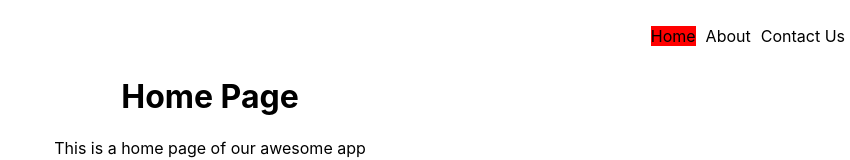
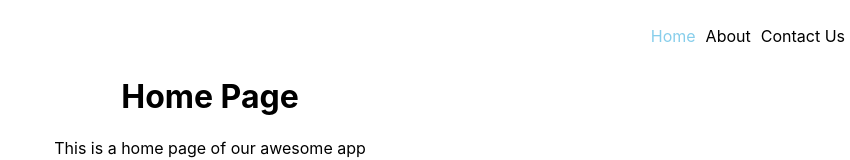
Before and after one commit to Ahmer-Siddiqui/React-Router-Dom6, a React (Create React App) app: page / in a window 1280 px wide. Shown: the top 160 px of the page, without its empty margins (430-1280 px from the left). Built offline with nearby package versions, Linux system fonts and the light colour scheme.

Commit message:
Active Link

```diff
--- a/src/App.css
+++ b/src/App.css
@@ -11,6 +11,9 @@
 .nav-bar-link:hover{
   color: green;
 }
+/* .navbar .active{
+  color: skyblue;
+} */
 .navbar li{
   display: inline-block;
   padding: 10px 5px;
--- a/src/components/Navbar.js
+++ b/src/components/Navbar.js
@@ -1,21 +1,46 @@
-import React from 'react'
-import { Link, NavLink } from 'react-router-dom';
-
+import React from "react";
+import { Link, NavLink } from "react-router-dom";
 
 const Navbar = () => {
-
   return (
     <div>
-        <ul className='navbar'>
-            <li><NavLink className='nav-bar-link' style={{backgroundColor: 'red'}} to="/">Home</NavLink></li>
-            <li><NavLink className='nav-bar-link' to="/about">About</NavLink></li>
-            <li><NavLink className='nav-bar-link' to="/contact">Contact Us</NavLink></li>
+      <ul className="navbar">
+        <li>
+          <NavLink
+            style={({ isActive }) => {
+              return { color: isActive ? "skyblue" : "" };
+            }}
+            className="nav-bar-link"
+            to="/"
+          >
+            Home
+          </NavLink>
+        </li>
+        <li>
+          <NavLink
+            style={({ isActive }) => {
+              return { color: isActive ? "skyblue" : "" };
+            }}
+            className="nav-bar-link"
+            to="/about"
+          >
+            About
+          </NavLink>
+        </li>
+        <li>
+          <NavLink
+            style={({ isActive }) => {
+              return { color: isActive ? "skyblue" : "" };
+            }}
+            className="nav-bar-link"
+            to="/contact"
+          >
+            Contact Us
+          </NavLink>
+        </li>
+      </ul>
+    </div>
+  );
+};
 
-        </ul>
-
-
-    </div>
-  )
-}
-
-export default Navbar
+export default Navbar;
```
